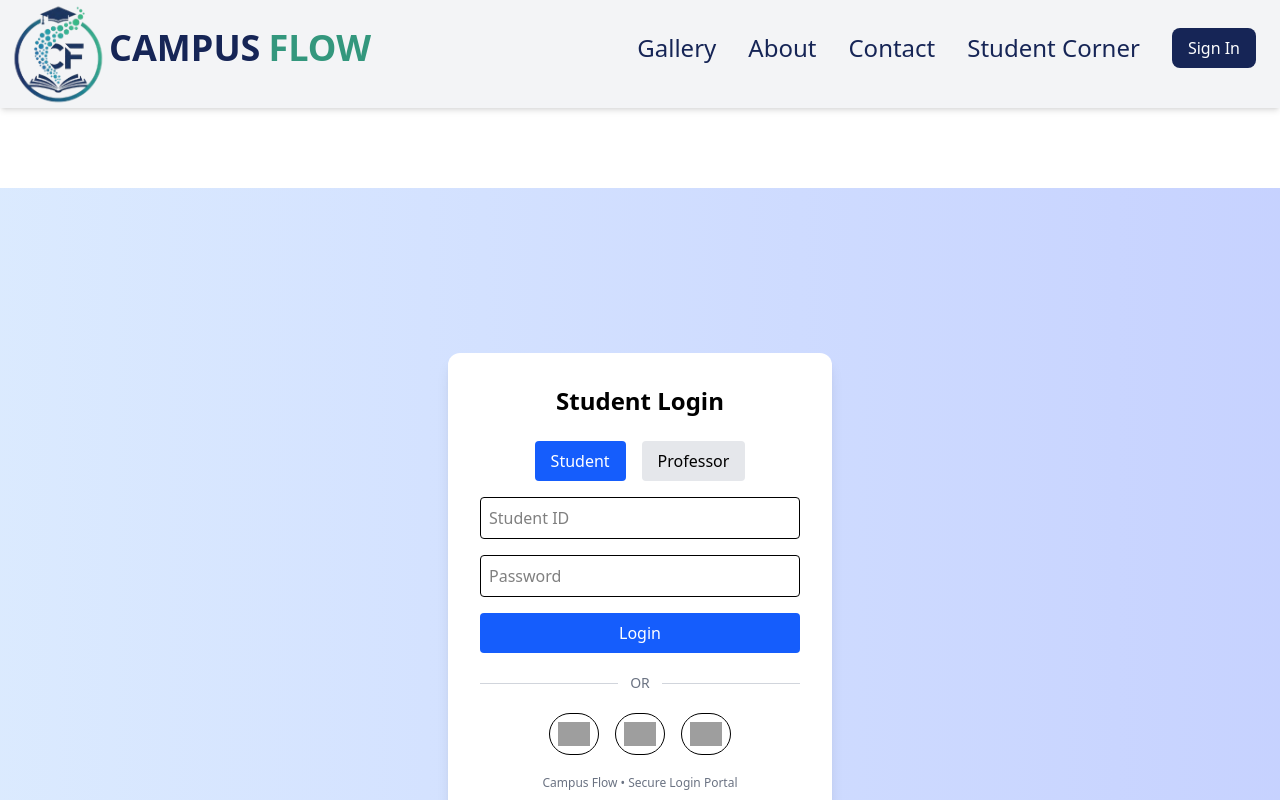
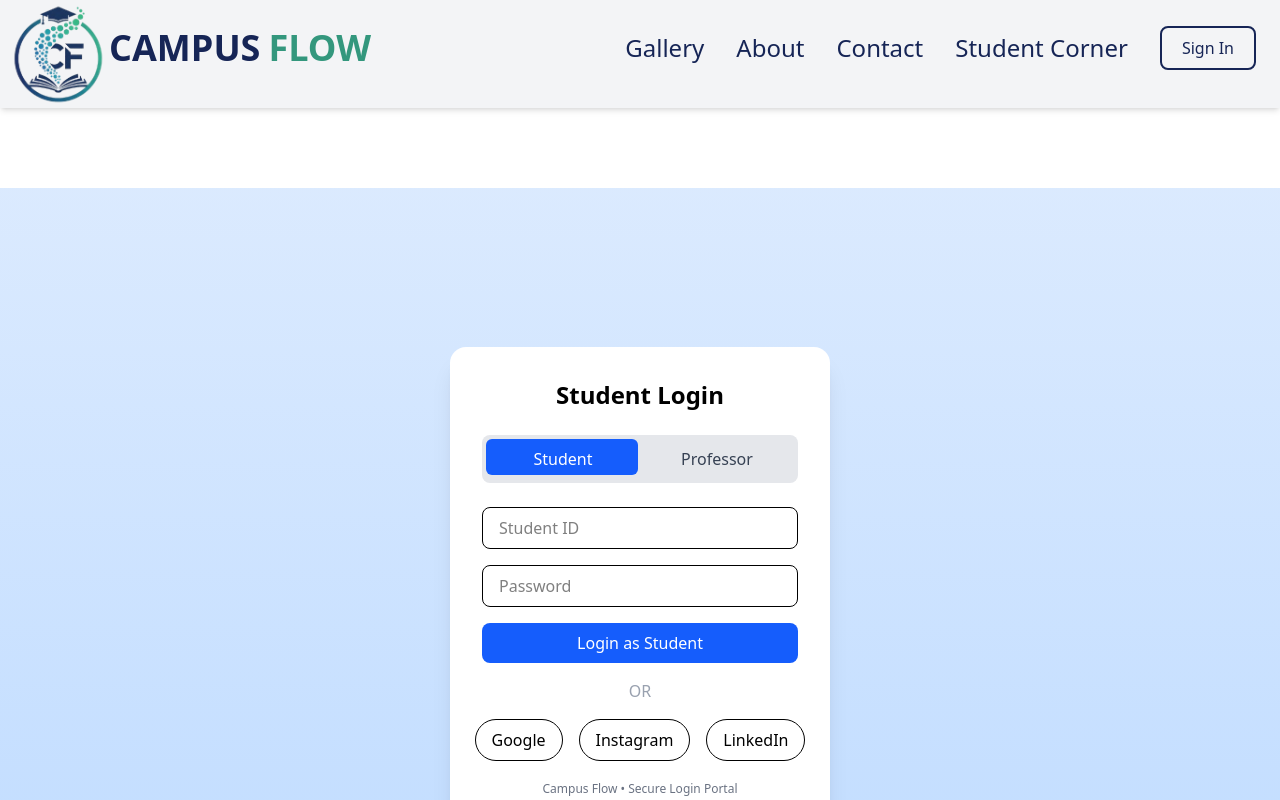
Before and after one commit to bhautikhadiya11/college-managemant-system, a React (Vite) app: page /signin in a window 1280 px wide. Shown: the top 800 px of the page. Built offline with nearby package versions, Linux system fonts and the light colour scheme; grey boxes are pictures that could not be loaded.

Commit message:
navbar new

```diff
--- a/src/components/Navbar.jsx
+++ b/src/components/Navbar.jsx
@@ -31,18 +31,51 @@ const Navbar = () => {
         {/* DESKTOP MENU */}
         <div className="hidden md:flex items-center gap-8">
           <ul className="flex gap-8 text-blue-950 font-medium text-2xl">
-            <li><Link to="/gallery" className="hover:underline">Gallery</Link></li>
-            <li><Link to="/about" className="hover:underline">About</Link></li>
-            <li><Link to="/contact" className="hover:underline">Contact</Link></li>
-            <li><Link to="/student-corner" className="hover:underline">Student Corner</Link></li>
+            <li className="relative group">
+            <Link
+                  to="/gallery"
+                  className="relative inline-block"
+            >
+                  Gallery
+          <span className="absolute left-0 -bottom-1 h-0.5 w-0 bg-blue-950 transition-all duration-300 group-hover:w-full"></span>
+            </Link>
+            </li>
+
+            <li className="relative group">
+            <Link
+                  to="/about"
+                  className="relative inline-block"
+            >
+                  About
+          <span className="absolute left-0 -bottom-1 h-0.5 w-0 bg-blue-950 transition-all duration-300 group-hover:w-full"></span>
+            </Link></li>
+            <li className="relative group">
+              <Link
+                  to="/contact"
+                  className="relative inline-block"
+            >
+                  Contact
+          <span className="absolute left-0 -bottom-1 h-0.5 w-0 bg-blue-950 transition-all duration-300 group-hover:w-full"></span>
+            </Link>
+
+            </li>
+            <li className="relative group"><Link to="/student-corner" className="relative inline-block">Student Corner
+            <span className="absolute left-0 -bottom-1 h-0.5 w-0 bg-blue-950 transition-all duration-300 group-hover:w-full"></span>
+            </Link></li>
           </ul>
 
-          <Link
-            to="/signin"
-            className="bg-blue-950 text-white px-4 py-2 rounded-lg"
-          >
-            Sign In
-          </Link>
+       <Link
+  to="/signin"
+  className="relative overflow-hidden border-2 border-blue-950 text-blue-950 px-5 py-2 rounded-lg font-medium
+  transition-colors duration-300 group hover:text-white"
+>
+  <span className="relative z-10">Sign In</span>
+
+  <span className="absolute left-0 top-0 h-full w-0 bg-blue-950
+  transition-all duration-300 group-hover:w-full"></span>
+</Link>
+
+
         </div>
 
         {/* MOBILE MENU BUTTON */}
--- a/src/pages/SignIn.jsx
+++ b/src/pages/SignIn.jsx
@@ -1,96 +1,96 @@
-import React, { useState } from "react";
+import { useEffect, useState } from "react";
 
 const Login = () => {
-  const [role, setRole] = useState("student");
+  const [show, setShow] = useState(false);
+  const [role, setRole] = useState("student"); // student | professor
+
+  useEffect(() => {
+    setTimeout(() => setShow(true), 100);
+  }, []);
 
   return (
-    <div className="min-h-screen flex items-center justify-center bg-linear-to-r from-blue-100 to-indigo-200">
-      <div className="bg-white p-8 rounded-xl shadow-lg w-96">
+    <div className="min-h-screen flex items-center justify-center bg-gradient-to-b from-blue-100 to-blue-200">
 
-        {/* Title */}
-        <h2 className="text-2xl font-bold text-center mb-6">
+      {/* LOGIN CARD */}
+      <div
+        className={`bg-white rounded-2xl shadow-xl p-8 w-[380px]
+        transition-all duration-700 ease-out
+        ${show ? "opacity-100 translate-y-0 scale-100" : "opacity-0 translate-y-6 scale-95"}`}
+      >
+        {/* HEADING */}
+        <h2 className="text-2xl font-semibold text-center mb-6">
           {role === "student" ? "Student Login" : "Professor Login"}
         </h2>
 
-        {/* Role Selection */}
-        <div className="flex justify-center mb-4 gap-4">
+        {/* TOGGLE */}
+        <div className="relative flex bg-gray-200 rounded-lg p-1 mb-6">
+          <span
+            className={`absolute top-1 left-1 h-[36px] w-[48%] bg-blue-600 rounded-md
+            transition-all duration-300
+            ${role === "professor" ? "translate-x-full" : ""}`}
+          ></span>
+
           <button
             onClick={() => setRole("student")}
-            className={`px-4 py-2 rounded ${
-              role === "student"
-                ? "bg-blue-600 text-white"
-                : "bg-gray-200"
-            }`}
+            className={`relative z-10 w-1/2 py-2 font-medium transition-colors
+            ${role === "student" ? "text-white" : "text-gray-700"}`}
           >
             Student
           </button>
 
           <button
-            onClick={() => setRole("Professor")}
-            className={`px-4 py-2 rounded ${
-              role === "Professor"
-                ? "bg-blue-600 text-white"
-                : "bg-gray-200"
-            }`}
+            onClick={() => setRole("professor")}
+            className={`relative z-10 w-1/2 py-2 font-medium transition-colors
+            ${role === "professor" ? "text-white" : "text-gray-700"}`}
           >
             Professor
           </button>
         </div>
 
-        {/* Login Form */}
-        <div className="space-y-4">
+        {/* INPUTS */}
         <input
           type="text"
-            placeholder={role === "student" ? "Student ID" : "Professor Email"}
-            className="w-full p-2 border rounded"
+          placeholder={role === "student" ? "Student ID" : "Professor ID"}
+          className="w-full mb-4 border rounded-lg px-4 py-2
+          focus:outline-none focus:ring-2 focus:ring-blue-400
+          transition-all"
         />
 
         <input
           type="password"
           placeholder="Password"
-            className="w-full p-2 border rounded"
+          className="w-full mb-4 border rounded-lg px-4 py-2
+          focus:outline-none focus:ring-2 focus:ring-blue-400
+          transition-all"
         />
 
-          <button className="w-full bg-blue-600 text-white py-2 rounded hover:bg-blue-700">
-            Login
+        {/* LOGIN BUTTON */}
+        <button
+          className="w-full bg-blue-600 text-white py-2 rounded-lg font-medium
+          transition-all duration-300
+          hover:scale-[1.03] hover:shadow-lg
+          active:scale-95"
+        >
+          Login as {role === "student" ? "Student" : "Professor"}
         </button>
+
+        {/* OR */}
+        <div className="my-4 text-center text-gray-400">OR</div>
+
+        {/* SOCIAL */}
+        <div className="flex justify-center gap-4">
+          {["Google", "Instagram", "LinkedIn"].map((item) => (
+            <button
+              key={item}
+              className="border rounded-full px-4 py-2
+              transition-all duration-300
+              hover:-translate-y-1 hover:shadow-md"
+            >
+              {item}
+            </button>
+          ))}
         </div>
 
-        {/* Divider */}
-        <div className="flex items-center my-5">
-          <div className="flex-1 h-px bg-gray-300"></div>
-          <span className="px-3 text-sm text-gray-500">OR</span>
-          <div className="flex-1 h-px bg-gray-300"></div>
-        </div>
-
-        {/* SOCIAL MEDIA LINKS */}
-        <div className="flex justify-center gap-4">
-          <a
-            href="https://accounts.google.com"
-            target="_blank"
-            className="border p-2 rounded-full hover:bg-gray-100"
-          >
-            <img src="/img/google.png" alt="Google" className="h-6" />
-          </a>
-
-          <a
-            href="https://www.instagram.com/ljbca/"
-            target="_blank"
-            className="border p-2 rounded-full hover:bg-gray-100"
-          >
-            <img src="/img/instagram.png" alt="Instagram" className="h-6" />
-          </a>
-
-          <a
-            href="https://www.linkedin.com"
-            target="_blank"
-            className="border p-2 rounded-full hover:bg-gray-100"
-          >
-            <img src="/img/linkedin.png" alt="LinkedIn" className="h-6" />
-          </a>
-        </div>
-
-        {/* Footer Text */}
         <p className="text-xs text-center text-gray-500 mt-5">
           Campus Flow • Secure Login Portal
         </p>
```
Lines whose indentation alone changed are shown as unchanged.
